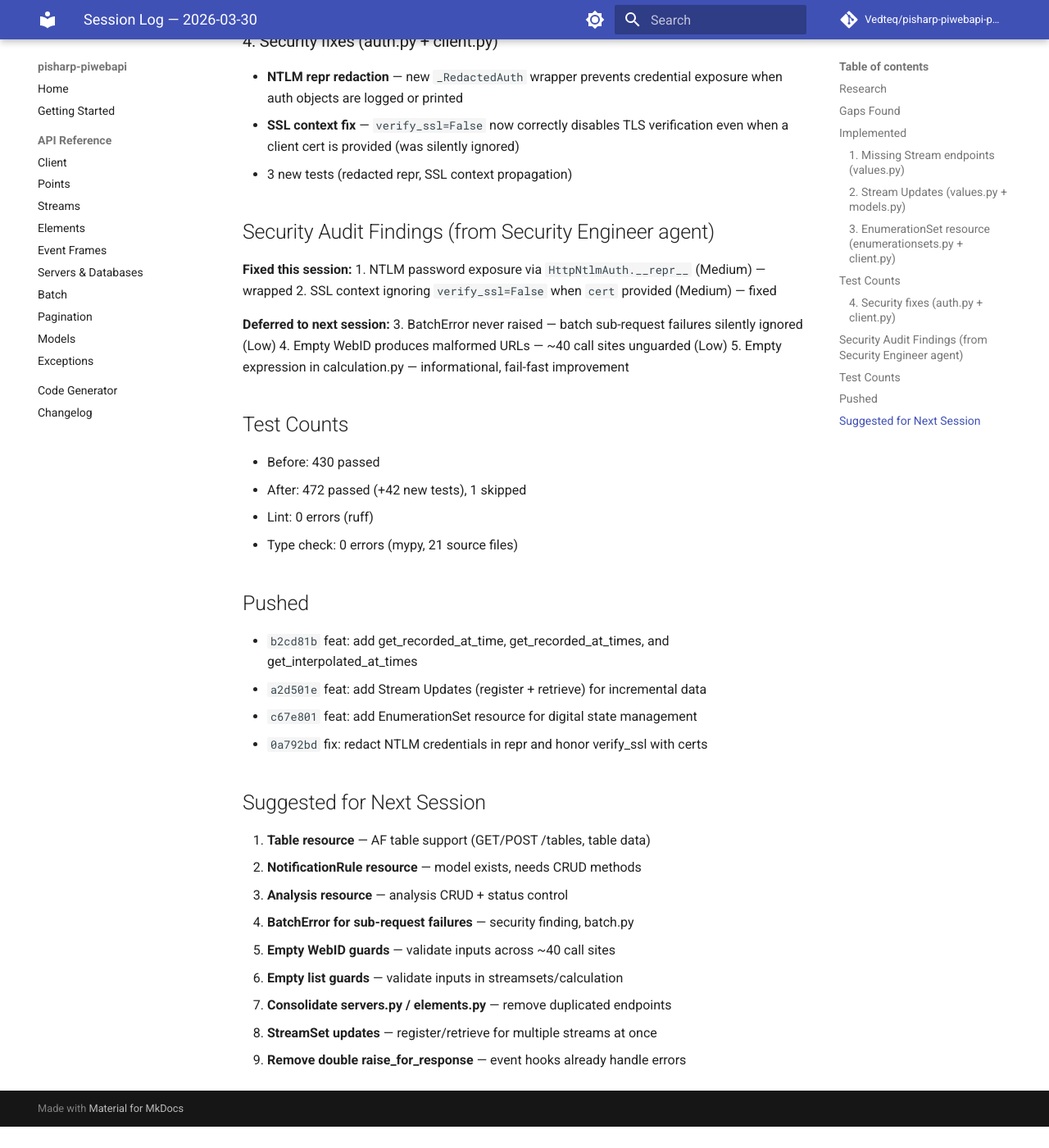
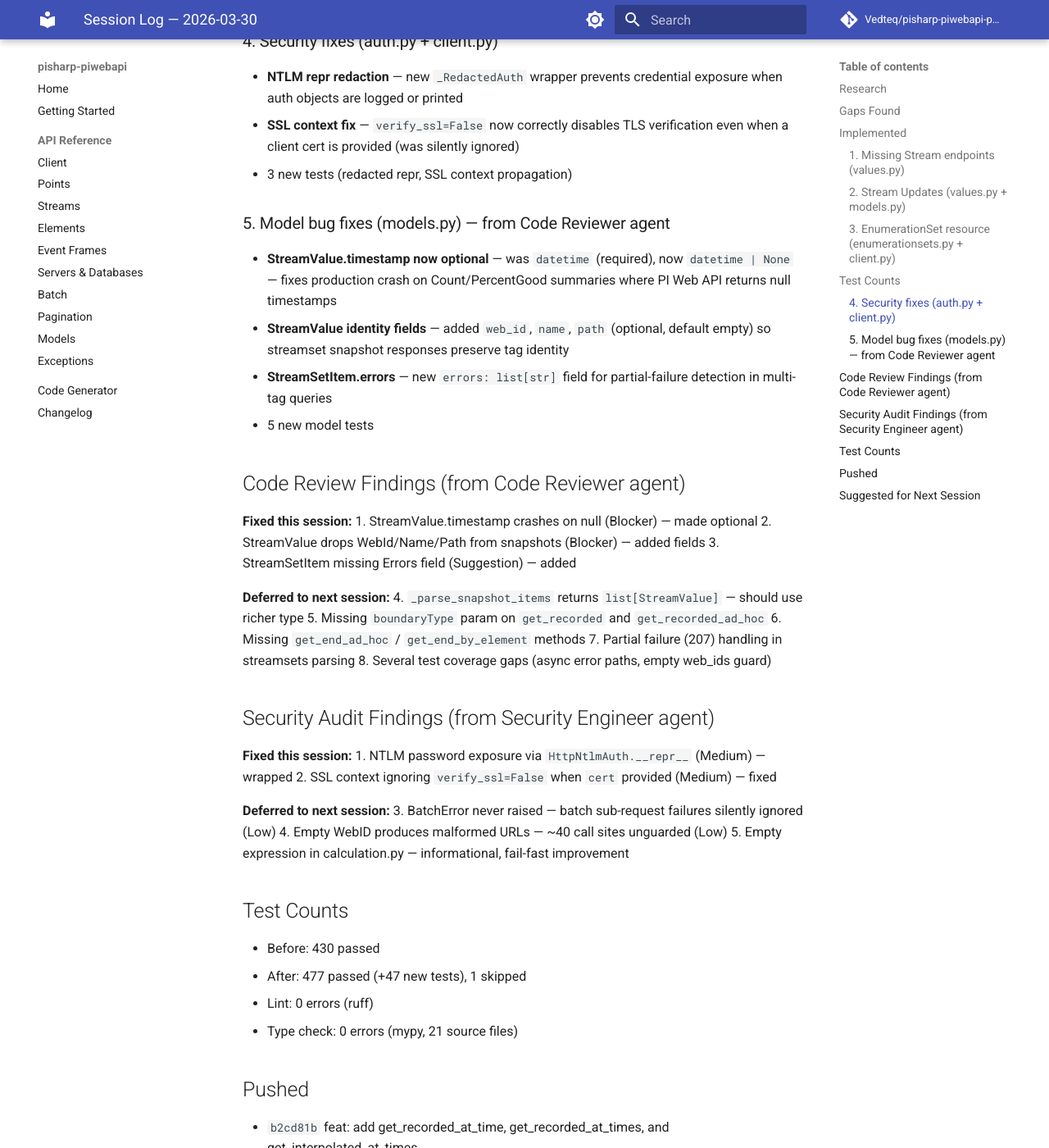
Before and after one commit to Vedteq/pisharp-piwebapi-python, an MkDocs documentation site: the page built from docs/tasks/done/session-2026-03-30.md, in a window 1280 px wide and 1400 px high, scrolled down 2214 px. Shown: the whole window at 82% size. Built offline with MkDocs 1.6.1 and Material for MkDocs 9.7.7, drawn with Linux system fonts in a browser that asks for light colours; comment, search, counter and statistics services are not loaded; before the commit the page ends 3588 px from its top, so only the background shows below that; some of the changed text lies outside the part shown.

Commit message:
chore: update session log with code review findings and bug fixes
Co-Authored-By: Claude Opus 4.6 (1M context) <noreply@anthropic.com>

```diff
--- a/docs/tasks/done/session-2026-03-30.md
+++ b/docs/tasks/done/session-2026-03-30.md
@@ -80,6 +80,30 @@ Servers (Asset/Data/Databases), Batch, Pagination, home().
   verification even when a client cert is provided (was silently ignored)
 - 3 new tests (redacted repr, SSL context propagation)
 
+### 5. Model bug fixes (models.py) — from Code Reviewer agent
+- **StreamValue.timestamp now optional** — was `datetime` (required), now
+  `datetime | None` — fixes production crash on Count/PercentGood summaries
+  where PI Web API returns null timestamps
+- **StreamValue identity fields** — added `web_id`, `name`, `path` (optional,
+  default empty) so streamset snapshot responses preserve tag identity
+- **StreamSetItem.errors** — new `errors: list[str]` field for partial-failure
+  detection in multi-tag queries
+- 5 new model tests
+
+## Code Review Findings (from Code Reviewer agent)
+
+**Fixed this session:**
+1. StreamValue.timestamp crashes on null (Blocker) — made optional
+2. StreamValue drops WebId/Name/Path from snapshots (Blocker) — added fields
+3. StreamSetItem missing Errors field (Suggestion) — added
+
+**Deferred to next session:**
+4. `_parse_snapshot_items` returns `list[StreamValue]` — should use richer type
+5. Missing `boundaryType` param on `get_recorded` and `get_recorded_ad_hoc`
+6. Missing `get_end_ad_hoc` / `get_end_by_element` methods
+7. Partial failure (207) handling in streamsets parsing
+8. Several test coverage gaps (async error paths, empty web_ids guard)
+
 ## Security Audit Findings (from Security Engineer agent)
 
 **Fixed this session:**
@@ -93,7 +117,7 @@ Servers (Asset/Data/Databases), Batch, Pagination, home().
 
 ## Test Counts
 - Before: 430 passed
-- After: 472 passed (+42 new tests), 1 skipped
+- After: 477 passed (+47 new tests), 1 skipped
 - Lint: 0 errors (ruff)
 - Type check: 0 errors (mypy, 21 source files)
 
@@ -102,6 +126,7 @@ Servers (Asset/Data/Databases), Batch, Pagination, home().
 - `a2d501e` feat: add Stream Updates (register + retrieve) for incremental data
 - `c67e801` feat: add EnumerationSet resource for digital state management
 - `0a792bd` fix: redact NTLM credentials in repr and honor verify_ssl with certs
+- `a686567` fix: allow null timestamps and add identity/error fields to stream models
 
 ## Suggested for Next Session
 1. **Table resource** — AF table support (GET/POST /tables, table data)
@@ -109,7 +134,9 @@ Servers (Asset/Data/Databases), Batch, Pagination, home().
 3. **Analysis resource** — analysis CRUD + status control
 4. **BatchError for sub-request failures** — security finding, batch.py
 5. **Empty WebID guards** — validate inputs across ~40 call sites
-6. **Empty list guards** — validate inputs in streamsets/calculation
-7. **Consolidate servers.py / elements.py** — remove duplicated endpoints
-8. **StreamSet updates** — register/retrieve for multiple streams at once
-9. **Remove double raise_for_response** — event hooks already handle errors
+6. **`boundaryType` param on `get_recorded`** — code review finding
+7. **`get_end_ad_hoc` / `get_end_by_element`** — streamsets gap
+8. **Richer snapshot return type** — `_parse_snapshot_items` should preserve identity
+9. **Consolidate servers.py / elements.py** — remove duplicated endpoints
+10. **StreamSet updates** — register/retrieve for multiple streams at once
+11. **Remove double raise_for_response** — event hooks already handle errors
```
